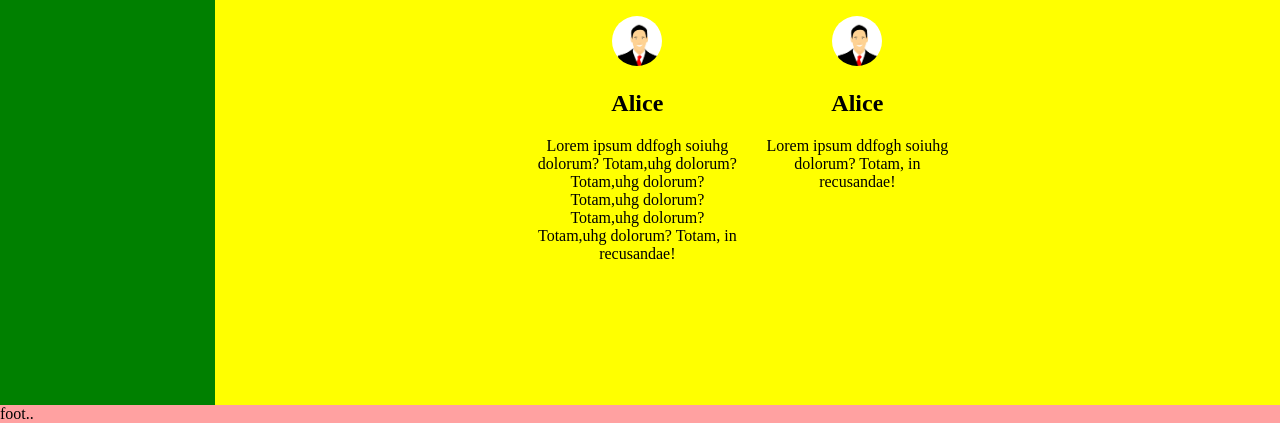
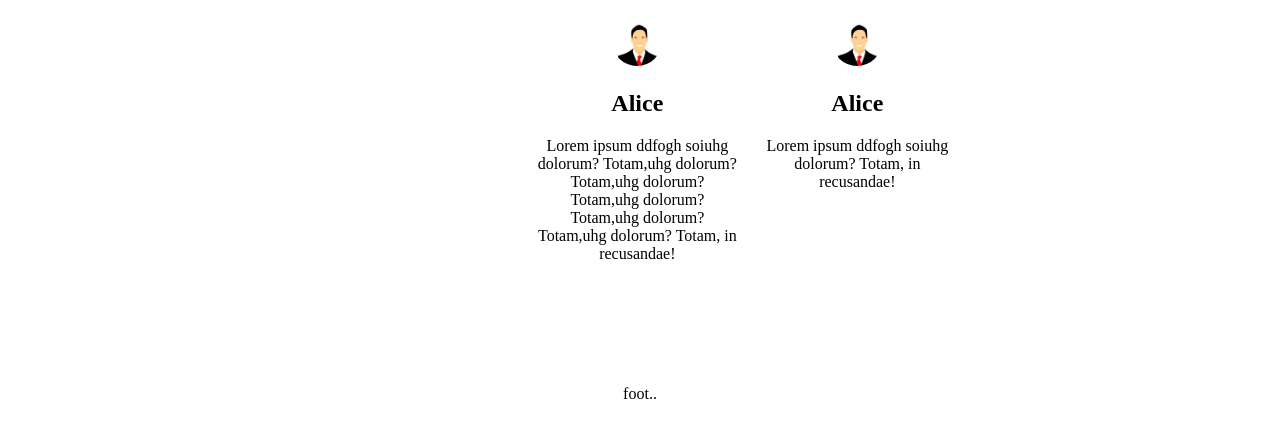
Before and after one commit to ahmed-saifulla/flex-layout, a plain HTML site: page index.html in a window 1280 px wide. Shown: the part 377-800 px from the top of the page. Drawn offline with Linux system fonts and the light colour scheme.

Commit message:
removed temp colors

```diff
--- a/style.css
+++ b/style.css
@@ -3,7 +3,6 @@ body {
 }
 
 .wrapper {
-  background-color: rgb(255, 161, 161);
   min-height: 100vh;
 
   display: flex;
@@ -37,7 +36,6 @@ body {
 
 .middle {
   flex-grow: 1;
-  background-color: green;
   display: flex;
 }
 
@@ -59,7 +57,6 @@ body {
 
 
 .middle .main{
-    background-color: yellow;
     flex-grow: 5;
     display: flex;
     flex-direction: column;
@@ -102,4 +99,7 @@ body {
 }
 
 .foot {
+    text-align: center;
+    padding-top: 20px;
+    padding-bottom: 20px;
 }
```
